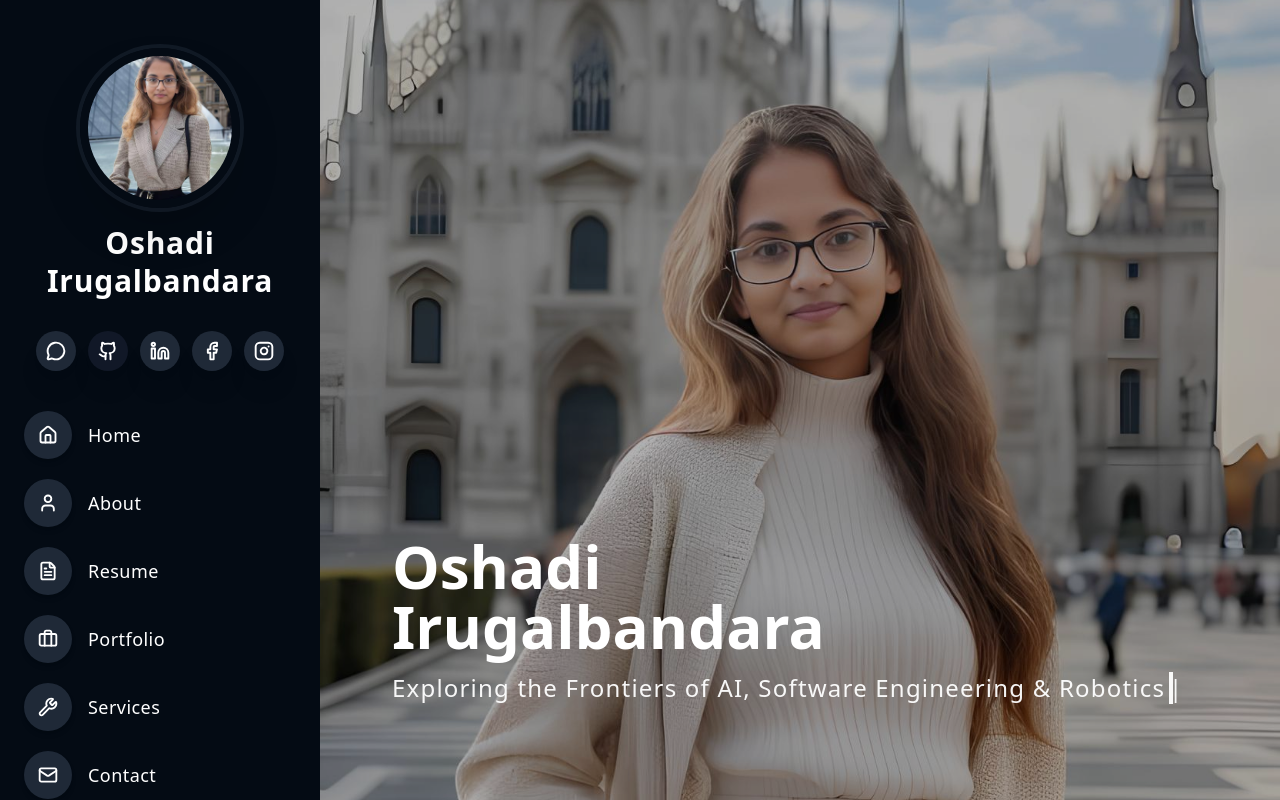
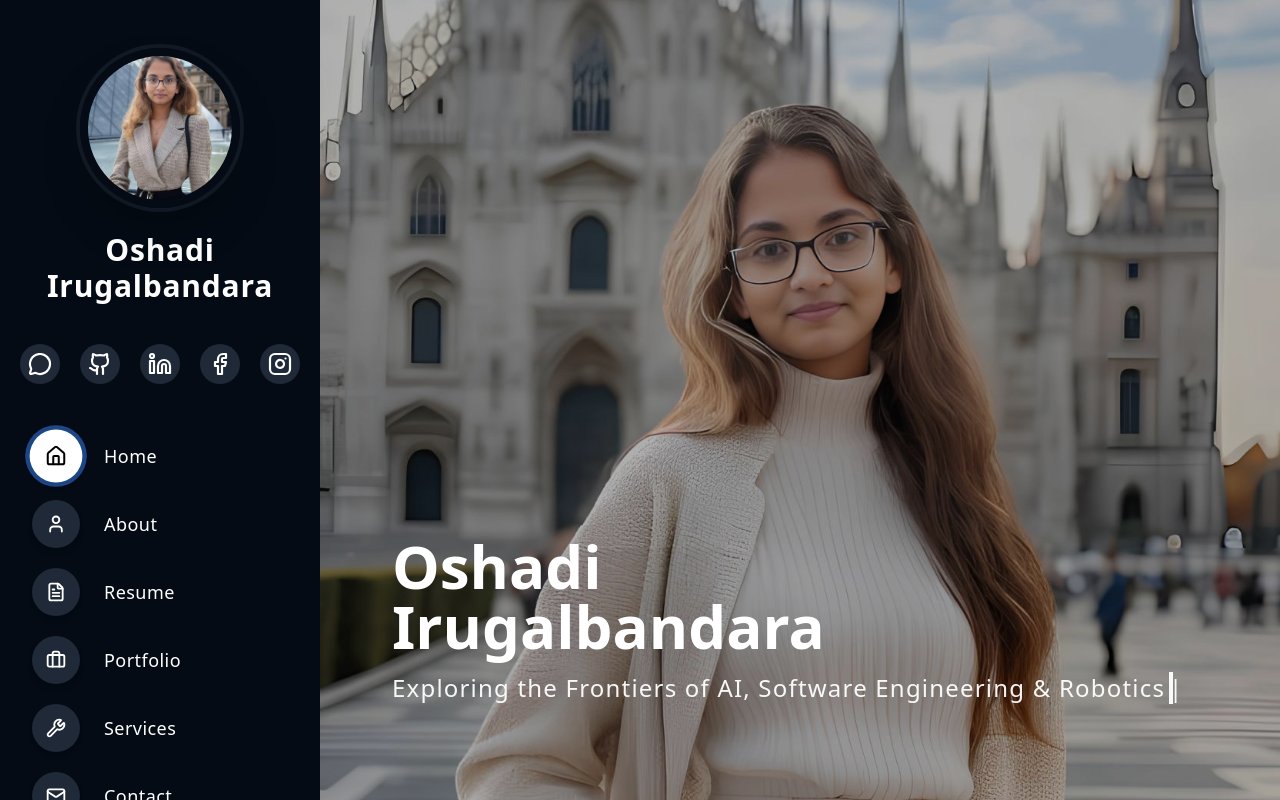
Before and after one commit to IBOshadi/Portfolio, a React (Create React App) app: page / in a window 1280 px wide. Built offline with nearby package versions, Linux system fonts and the light colour scheme.

Commit message:
testimonials added

```diff
--- a/src/App.js
+++ b/src/App.js
@@ -7,6 +7,7 @@ import AboutPage from "./Pages/AboutPage";
 import ResumePage from "./Pages/ResumePage";
 import PortfolioPage from "./Pages/PortfolioPage";
 import ServicesPage from "./Pages/ServicesPage";
+import TestamonialPage from "./Pages/TestimonialsPage";
 
 function App() {
   const [isSmallScreen, setIsSmallScreen] = useState(false);
@@ -69,6 +70,7 @@ function App() {
             <Sidebar
               items={pageSections}
               onClose={() => setSidebarOpen(false)}
+              isSmallScreen={isSmallScreen}
             />
           </div>
         </div>
@@ -85,12 +87,17 @@ function App() {
             {sidebarOpen ? <HiX size={28} /> : <HiMenu size={28} />}
           </button>
         )}
+<section id="home"><HomePage /></section>
+<section id="about"><AboutPage/></section>
+<section id="resume"><ResumePage /></section>
+<section id="portfolio"><PortfolioPage /></section>
+<section id="services"><ServicesPage /><TestamonialPage /></section>
+<section id="contact"></section>
 
-        <HomePage />
-        <AboutPage/>
-        <ResumePage />
-        <PortfolioPage />
-        <ServicesPage />
+
+
+
+
       </div>
 
       {/* ==================== MOBILE BACKDROP ==================== */}
--- /dev/null
+++ b/src/Pages/TestimonialsPage.js
@@ -0,0 +1,123 @@
+// src/components/TestimonialCarousel.jsx
+import { useState, useEffect } from "react";
+import { motion } from "framer-motion";
+import SectionHeading from "../components/Heading";
+import TestimonialCard from "../components/TestimonialCard";
+import { containerVariants, itemVariants } from "../animations/variants";
+import image2 from "../assets/img2.jpeg";
+
+const testimonials = [
+  {
+    image: image2,
+    name: "Sarah Wilson",
+    designation: "Product Designer at TechCorp",
+    comment: "Working with Oshadi was a game-changer. The AI chatbot increased our engagement by 300% in just two weeks!",
+  },
+  {
+    image: image2,
+    name: "Michael Chen",
+    designation: "CEO at StartupX",
+    comment: "Delivered a production-ready computer vision system ahead of schedule. Professional, fast, and incredibly talented.",
+  },
+  {
+    image: image2,
+    name: "Emma Larsson",
+    designation: "Founder at AIHealth",
+    comment: "The medical image analysis model she built has transformed how we detect diseases. Absolute genius!",
+  },
+  {
+    image: image2,
+    name: "David Kim",
+    designation: "CTO at FinTech Pro",
+    comment: "Her RAG-powered chatbot with Pinecone integration saved us months of development. Highly recommend!",
+  },
+];
+
+const TestimonialCarousel = () => {
+  const [currentIndex, setCurrentIndex] = useState(0);
+  const [isPaused, setIsPaused] = useState(false);
+
+  // Auto-slide every 6 seconds
+  useEffect(() => {
+    if (isPaused) return;
+    const interval = setInterval(() => {
+      setCurrentIndex((prev) => (prev + 1) % testimonials.length);
+    }, 6000);
+    return () => clearInterval(interval);
+  }, [isPaused, testimonials.length]);
+
+  const goToSlide = (index) => {
+    setCurrentIndex(index);
+  };
+
+  return (
+    <motion.div
+        initial="hidden"
+        whileInView="visible"
+        viewport={{ once: true, margin: "-100px" }}
+        variants={containerVariants}
+        className="min-h-screen bg-[#f4fafd]"
+      >
+      <div className="p-5 md:p-10">
+        <motion.div variants={itemVariants}>
+          <SectionHeading title="Testimonials" />
+        </motion.div>
+
+        <motion.p
+          variants={itemVariants}
+          className="mt-6 text-gray-600 "
+        >
+          Happy clients, successful projects — a few kind words from people I’ve helped.
+        </motion.p>
+
+        {/* Carousel Container */}
+        <div
+          className="mt-10"
+          onMouseEnter={() => setIsPaused(true)}
+          onMouseLeave={() => setIsPaused(false)}
+        >
+          <div className="overflow-hidden">
+  <motion.div
+    className="flex"
+    animate={{
+      x: `-${currentIndex * (window.innerWidth >= 1024 ? 33.333 : 100)}%`,
+    }}
+    transition={{ type: "spring", stiffness: 300, damping: 30 }}
+  >
+    {testimonials.map((testimonial, index) => (
+      <div
+        key={index}
+        className={`flex-shrink-0 px-4 ${
+          window.innerWidth >= 1024 ? "w-1/3" : "w-full"
+        }`}
+      >
+        <div className="max-w-md mx-auto">
+          <TestimonialCard {...testimonial} />
+        </div>
+      </div>
+    ))}
+  </motion.div>
+</div>
+
+          {/* Dots Indicator */}
+          <div className="flex justify-center gap-3 mt-12">
+            {testimonials.map((_, index) => (
+              <button
+                key={index}
+                onClick={() => goToSlide(index)}
+                className={`transition-all duration-300 rounded-full ${
+                  index === currentIndex
+                    ? "bg-blue-600 w-10 h-3"
+                    : "bg-gray-300 hover:bg-gray-400 w-3 h-3"
+                }`}
+                aria-label={`Go to slide ${index + 1}`}
+              />
+            ))}
+          </div>
+        </div>
+      </div>
+    </motion.div>
+  );
+};
+
+export default TestimonialCarousel;
--- a/src/components/SideBar.js
+++ b/src/components/SideBar.js
@@ -1,4 +1,5 @@
-import React from "react";
+// components/SideBar.jsx
+import React, { useState, useEffect } from "react";
 import {
   Home,
   User,
@@ -10,11 +11,10 @@ import {
   Linkedin,
   Facebook,
   Instagram,
-  MessageCircle // WhatsApp icon
+  MessageCircle,
 } from "lucide-react";
 import image2 from "../assets/img2.jpeg";
 
-// Menu icons mapping
 const menuIcons = {
   Home: Home,
   About: User,
@@ -24,73 +24,108 @@ const menuIcons = {
   Contact: Mail,
 };
 
-export default function Sidebar({ items }) {
-  const handleScroll = (id) => {
+export default function Sidebar({ items, onClose, isSmallScreen }) {
+  const [activeSection, setActiveSection] = useState("home");
+
+  // Scroll spy
+  useEffect(() => {
+    const handleScroll = () => {
+      let current = "home";
+      for (const item of items) {
+        const section = document.getElementById(item.id);
+        if (section) {
+          const rect = section.getBoundingClientRect();
+          if (rect.top <= 150 && rect.bottom >= 150) {
+            current = item.id;
+            break;
+          }
+        }
+      }
+      setActiveSection(current);
+    };
+
+    handleScroll();
+    window.addEventListener("scroll", handleScroll);
+    return () => window.removeEventListener("scroll", handleScroll);
+  }, [items]);
+
+  const handleClick = (id) => {
+    setActiveSection(id);
     const section = document.getElementById(id);
     if (section) section.scrollIntoView({ behavior: "smooth" });
+    if (isSmallScreen && onClose) onClose();
   };
 
   return (
-    <div className="min-h-screen bg-[#040b14] py-12 px-6 sticky top-0 flex-shrink-0 z-50 overflow-y-auto">
-      <div className="flex flex-col items-center">
-
-        {/* Profile Image */}
-        <div className="relative group">
-          <div className="w-40 h-40 rounded-full overflow-hidden border-8 border-[#040b14] shadow-2xl ring-4 ring-gray-800/50 transition-all duration-500 group-hover:scale-105 group-hover:ring-white/20">
+    <div className="min-h-screen bg-[#040b14] py-12 px-8 flex flex-col items-center overflow-y-auto">
+      {/* Profile */}
+      <div className="relative group mb-6">
+        <div className="w-40 h-40 rounded-full overflow-hidden border-8 border-[#040b14] shadow-2xl ring-4 ring-gray-800/50 transition-all duration-500 group-hover:scale-105 group-hover:ring-cyan-500/30">
           <img
             src={image2}
             alt="Oshadi Irugalbandara"
-              className="w-full h-full object-cover object-center transition-transform duration-700 group-hover:scale-110"
+            className="w-full h-full object-cover transition-transform duration-700 group-hover:scale-110"
           />
         </div>
       </div>
 
-        {/* Name */}
-        <h1 className="text-3xl font-bold text-white mt-4 text-center tracking-wide leading-tight">
+      <h1 className="text-3xl font-bold text-white text-center tracking-wide mb-10">
         Oshadi Irugalbandara
       </h1>
 
-        {/* Social Icons */}
-        <div className="flex justify-center gap-3 mt-8">
+      {/* === SOCIAL ICONS - NOW WITH CORRECT COLORS === */}
+      <div className="flex gap-5 mb-12">
         {[
-            { href: "https://wa.me/94715198343", icon: MessageCircle, bg: "bg-gray-800", hover: "hover:bg-[#25D366]" },
-            { href: "https://github.com/IBOshadi", icon: Github, bg: "bg-gray-900", hover: "hover:bg-white hover:text-black" },
-            { href: "https://www.linkedin.com/in/oshadi-irugalbandara/", icon: Linkedin, bg: "bg-gray-800", hover: "hover:bg-[#0077b5]" },
-            { href: "https://www.facebook.com/profile.php?id=100072485026589", icon: Facebook, bg: "bg-gray-800", hover: "hover:bg-[#1877f2]" },
-            { href: "https://www.instagram.com/oshadi_irugalbandara/?next=%2F", icon: Instagram, bg: "bg-gray-800", hover: "hover:bg-gradient-to-r hover:from-pink-500 hover:to-orange-500" },
-          ].map((social, index) => {
-            const Icon = social.icon;
-            return (
+          { Icon: MessageCircle, href: "https://wa.me/94715198343", color: "hover:bg-[#25D366]" },
+          { Icon: Github,       href: "https://github.com/IBOshadi",                     color: "hover:bg-white hover:text-black" },
+          { Icon: Linkedin,     href: "https://www.linkedin.com/in/oshadi-irugalbandara/", color: "hover:bg-[#0077b5]" },
+          { Icon: Facebook,     href: "https://www.facebook.com/profile.php?id=100072485026589", color: "hover:bg-[#1877f2]" },
+          { Icon: Instagram,    href: "https://www.instagram.com/oshadi_irugalbandara/", gradient: true },
+        ].map(({ Icon, href, color, gradient }, i) => (
           <a
-                key={index}
-                href={social.href}
+            key={i}
+            href={href}
             target="_blank"
             rel="noopener noreferrer"
-                className={`${social.bg} ${social.hover} w-10 h-10 rounded-full flex items-center justify-center transition-all duration-300 hover:scale-110 shadow-xl`}
-                aria-label={social.icon.name}
+            className={`
+              w-10 h-10 rounded-full flex items-center justify-center
+              bg-gray-800 text-white
+              transition-all duration-300 hover:scale-125 hover:shadow-2xl
+              ${gradient ? "hover:bg-gradient-to-br hover:from-pink-500 hover:via-red-500 hover:to-yellow-500" : color}
+            `}
           >
-                <Icon className="w-5 h-5 text-white" strokeWidth={2.3} />
+            <Icon className="w-6 h-6" strokeWidth={2.2} />
           </a>
-            );
-          })}
+        ))}
       </div>
 
-        {/* Navigation Menu */}
-        <nav className="mt-10 w-full">
-          <ul className="flex flex-col gap-5 w-full">
+      {/* === NAVIGATION MENU === */}
+      <nav className="w-full">
+        <ul className="space-y-5">
           {items.map((item) => {
             const Icon = menuIcons[item.label] || Home;
+            const isActive = activeSection === item.id;
+
             return (
               <li
                 key={item.id}
-                  onClick={() => handleScroll(item.id)}
-                  onKeyDown={(e) => e.key === "Enter" && handleScroll(item.id)}
+                onClick={() => handleClick(item.id)}
                 role="button"
                 tabIndex={0}
-                  className="w-full cursor-pointer"
+                className="w-full cursor-pointer group"
               >
-                  <div className="flex items-center gap-4 w-full text-white text-lg font-medium group select-none transition-all duration-300 hover:text-gray-200">
-                    <div className="w-12 h-12 flex-shrink-0 rounded-full bg-gray-800 flex items-center justify-center group-hover:bg-white group-hover:text-black shadow-md transition-all duration-300">
+                <div className="flex items-center gap-6 w-full text-white text-lg font-medium select-none transition-all duration-300 hover:text-gray-200">
+                  {/* Icon Circle */}
+                  <div
+                    className={`
+                      w-12 h-12 flex-shrink-0 rounded-full flex items-center justify-center
+                      shadow-md transition-all duration-300
+                      ${isActive
+                        ? "bg-white text-black scale-110 ring-4"
+                        : "bg-gray-800 group-hover:bg-white group-hover:text-black"
+                        }
+                    `}
+                  >
                     <Icon className="w-5 h-5" strokeWidth={2.2} />
                   </div>
                   <span className="tracking-wide">{item.label}</span>
@@ -100,8 +135,6 @@ export default function Sidebar({ items }) {
           })}
         </ul>
       </nav>
-
-      </div>
     </div>
   );
 }
```
Also changed, not shown: src/components/TestimonialCard.js (added, +52 -0 lines). Lines whose indentation alone changed are shown as unchanged.
